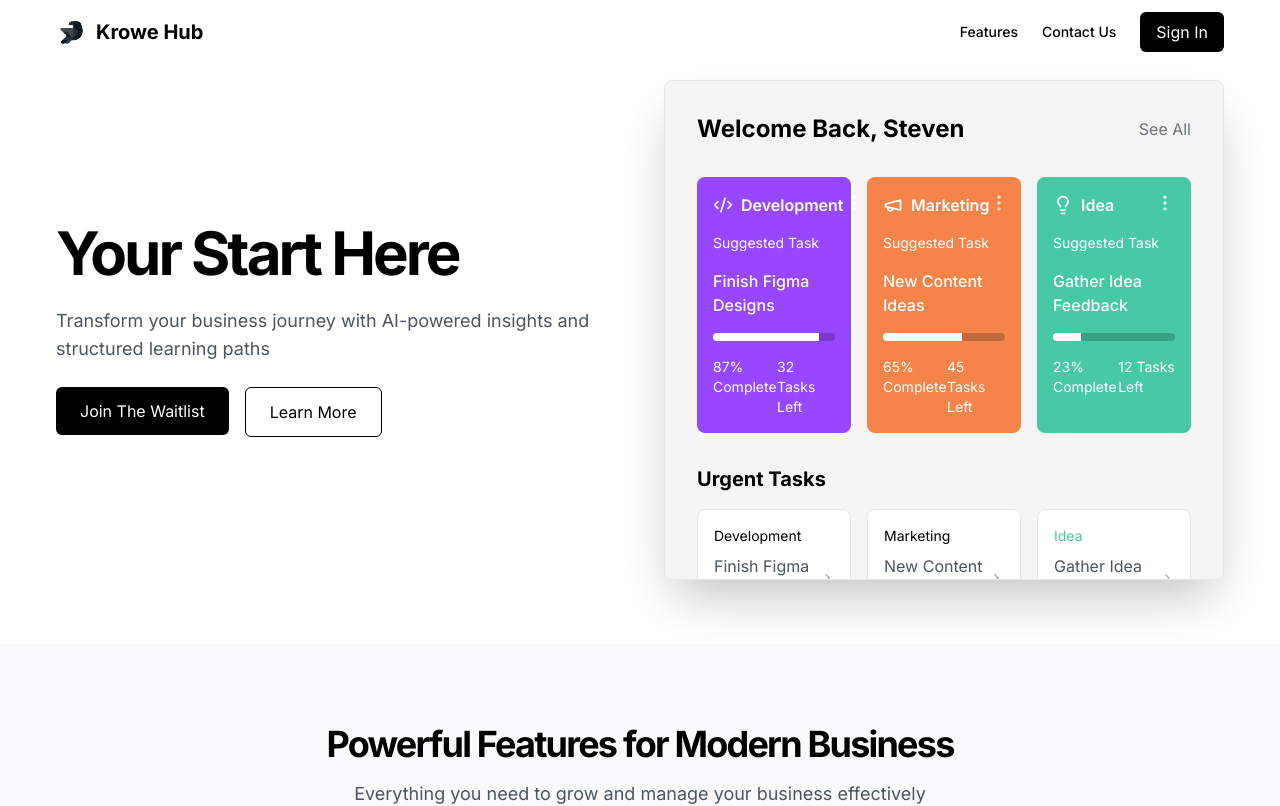
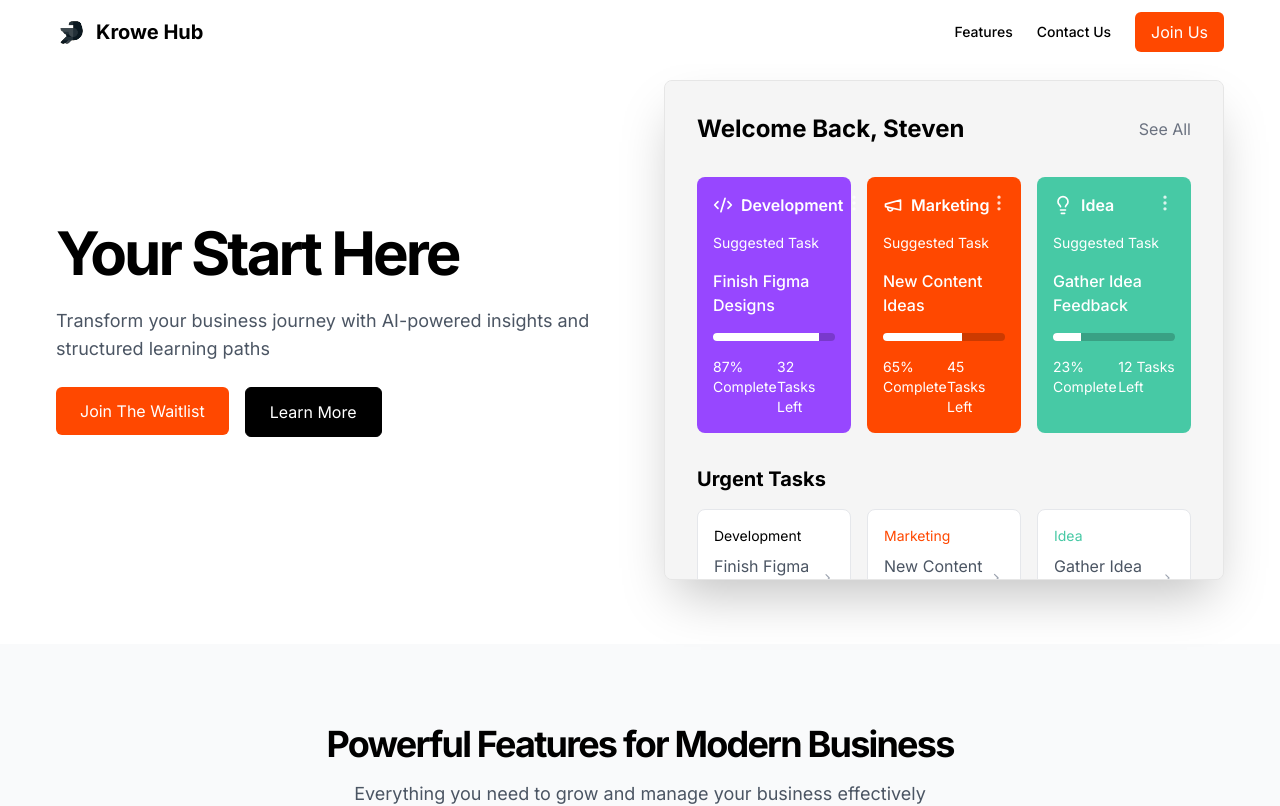
Before and after one commit to RayhanXD/krowestatic, a Next.js app: page / in a window 1280 px wide. Shown: the top 806 px of the page. Built offline with nearby package versions, Linux system fonts and the light colour scheme.

Commit message:
Links added

```diff
--- a/components/dashboard.tsx
+++ b/components/dashboard.tsx
@@ -24,7 +24,7 @@ const categories: CategoryCard[] = [
   {
     title: "Marketing",
     icon: <Megaphone className="w-5 h-5" />,
-    color: "bg-[#F4844A]",
+    color: "bg-[#FF4800]",
     progress: 65,
     tasksLeft: 45,
     suggestedTask: "New Content Ideas"
@@ -44,7 +44,7 @@ const deadlines = [
     date: "10/25",
     title: "Next Social Media Post",
     progress: 56,
-    color: "bg-[#F4844A]"
+    color: "bg-[#FF4800]"
   },
   {
     date: "10/25",
--- a/components/features.tsx
+++ b/components/features.tsx
@@ -193,7 +193,7 @@ const features = [
 
 export function Features() {
   return (
-    <section className="py-20 bg-gray-50">
+    <section id="features" className="py-20 bg-gray-50">
       <div className="max-w-[1200px] mx-auto px-4">
         <div className="text-center max-w-3xl mx-auto mb-16">
           <h2 className="text-3xl md:text-4xl font-bold tracking-tighter text-black">
--- a/components/footer.tsx
+++ b/components/footer.tsx
@@ -52,7 +52,7 @@ const handleSubmit = async (e: React.FormEvent) => {
 }
 
   return (
-    <footer className="bg-black text-white py-16 relative overflow-hidden">
+    <footer id="contact" className="bg-black text-white py-16 relative overflow-hidden">
       <div className="max-w-[1200px] mx-auto px-4">
         <div className="grid gap-12 lg:grid-cols-2 relative z-10">
           <div className="max-w-md">
@@ -156,12 +156,22 @@ const handleSubmit = async (e: React.FormEvent) => {
         <div className="border-t border-white/10 mt-16 pt-8">
           <div className="flex flex-col md:flex-row justify-between items-center space-y-4 md:space-y-0">
             <div className="flex space-x-6">
-              {[Facebook, Twitter, LinkedIn, Instagram].map((Icon, index) => (
-                <a key={index} href="#" className="text-gray-400 hover:text-white transition-colors">
-                  <span className="sr-only">{Icon.name}</span>
-                  <Icon className="h-6 w-6" />
-                </a>
-              ))}
+              <a href="https://www.facebook.com/kroweinc" className="text-gray-400 hover:text-white transition-colors">
+                <span className="sr-only">Facebook</span>
+                <Facebook className="h-6 w-6" />
+              </a>
+              <a href="https://twitter.com/kroweinc" className="text-gray-400 hover:text-white transition-colors">
+                <span className="sr-only">Twitter</span>
+                <Twitter className="h-6 w-6" />
+              </a>
+              <a href="https://www.linkedin.com/company/krowe/" className="text-gray-400 hover:text-white transition-colors">
+                <span className="sr-only">LinkedIn</span>
+                <LinkedIn className="h-6 w-6" />
+              </a>
+              <a href="https://www.instagram.com/kroweinc?igsh=MThjazMzeGk4ZzE0Mw==" className="text-gray-400 hover:text-white transition-colors">
+                <span className="sr-only">Instagram</span>
+                <Instagram className="h-6 w-6" />
+              </a>
             </div>
             <p className="text-sm text-gray-400">
               © 2024 Krowe. All rights reserved.
--- a/components/header.tsx
+++ b/components/header.tsx
@@ -6,7 +6,7 @@ export function Header() {
     <header className="fixed top-0 w-full z-50 bg-white">
       <div className="max-w-[1200px] mx-auto px-4">
         <div className="flex h-16 items-center justify-between">
-          <Link href="/" className="flex items-center space-x-2">
+          <Link href="#home" className="flex items-center space-x-2">
             <div className="h-8 w-8">
               <Image
                 src="/krowelogo.png"
@@ -19,15 +19,15 @@ export function Header() {
             <span className="text-xl font-bold text-black">Krowe Hub</span>
           </Link>
           <nav className="flex items-center space-x-6">
-            <Link href="#features" className="text-sm font-medium text-black hover:text-[#FF4800]">
+            <a href="#features" className="text-sm font-medium text-black hover:text-[#FF4800]">
               Features
-            </Link>
-            <Link href="#contact" className="text-sm font-medium text-black hover:text-[#FF4800]">
+            </a>
+            <a href="#contact" className="text-sm font-medium text-black hover:text-[#FF4800]">
               Contact Us
-            </Link>
-            <button className="bg-black text-white px-4 py-2 rounded-md hover:bg-black/90">
-              Sign In
-            </button>
+            </a>
+            <a href="https://docs.google.com/forms/d/e/1FAIpQLScDZyg4ZXbwFoyQ62WcXL6RonKNlVsjdCbesFV4BkjcIUMWSQ/viewform" target="_blank" className="bg-[#FF4800] text-white px-4 py-2 rounded-md hover:bg-black/90 inline-block">
+              Join Us
+            </a>
           </nav>
         </div>
       </div>
--- a/components/hero.tsx
+++ b/components/hero.tsx
@@ -5,7 +5,7 @@ import { Dashboard } from "./dashboard"
 
 export function Hero() {
   return (
-    <section className="pt-20 pb-16 bg-white">
+    <section id="home" className="pt-20 pb-16 bg-white">
       <div className="max-w-[1200px] mx-auto px-4">
         <div className="grid gap-8 lg:grid-cols-2 lg:gap-12 items-center">
           <motion.div
@@ -22,13 +22,15 @@ export function Hero() {
             </p>
             <div className="flex flex-col sm:flex-row gap-4 justify-center lg:justify-start">
               <a href="https://forms.gle/3Sp3RmyQ8u5TXn866" target="_blank" rel="noopener noreferrer">
-                <button className="bg-black text-white px-6 py-3 rounded-md hover:bg-black/90">
+                <button className="bg-[#FF4800] text-white px-6 py-3 rounded-md hover:bg-black/90">
                   Join The Waitlist
                 </button>
               </a>
-              <button className="bg-white text-black px-6 py-3 rounded-md border border-black hover:bg-gray-50">
-                Learn More
-              </button>
+              <a href="#contact">
+                <button className="bg-black text-white px-6 py-3 rounded-md border border-black hover:bg-[#FF4800]">
+                  Learn More
+                </button>
+              </a>
             </div>
           </motion.div>
           <motion.div
```
